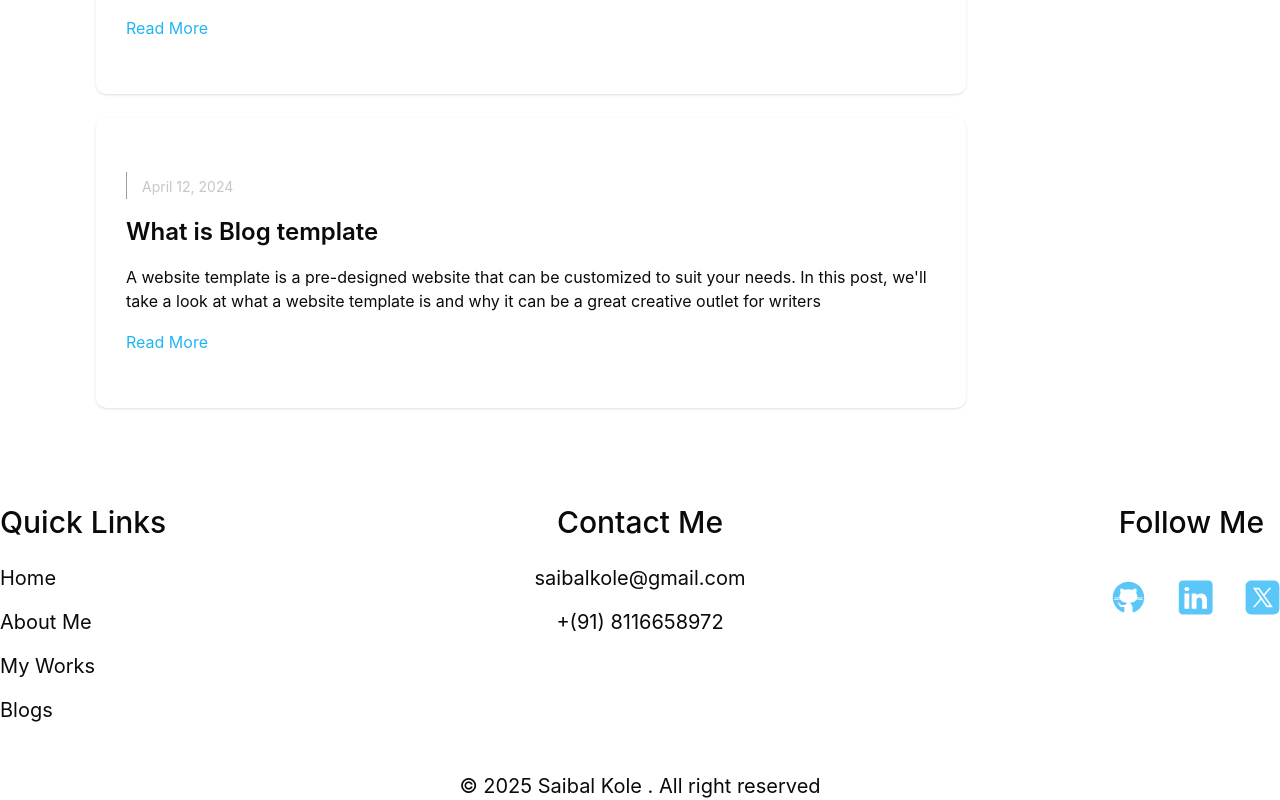
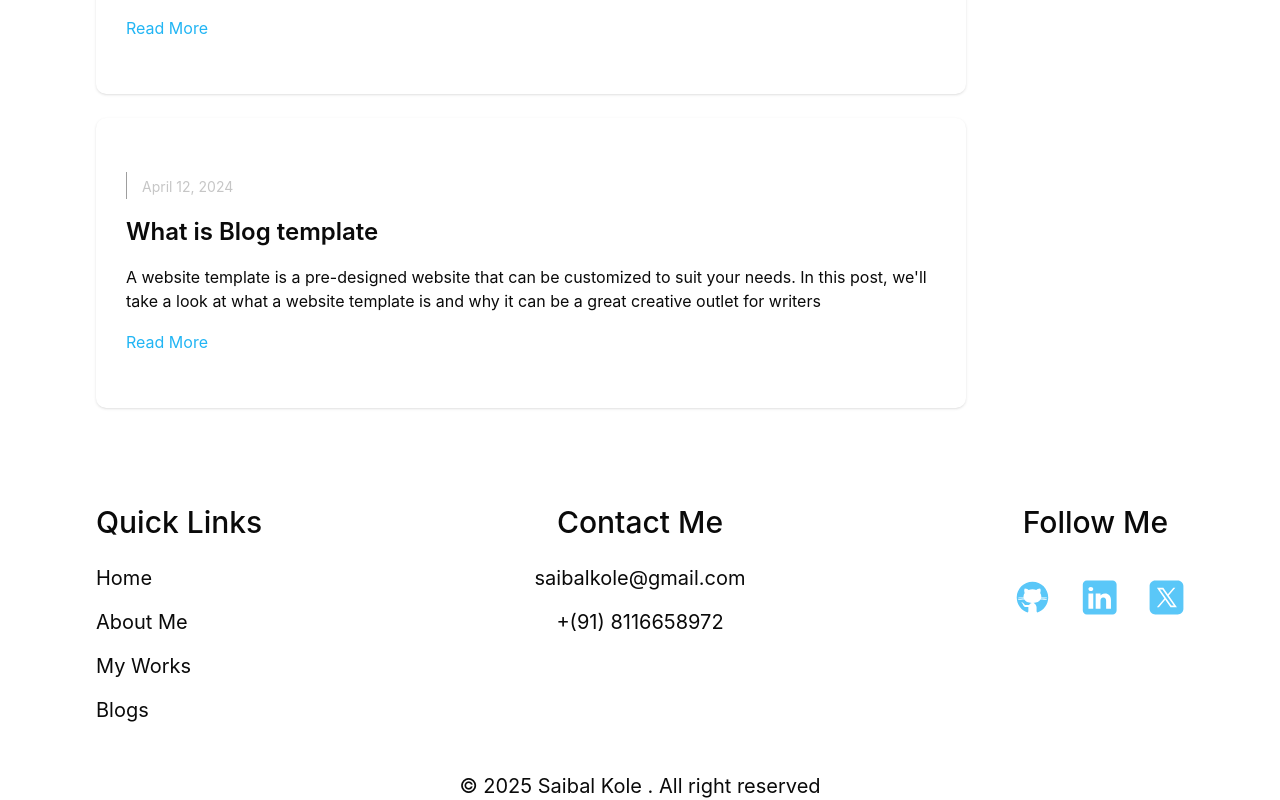
Before and after one commit to Saibalweb/my_portfolio_v2, a Next.js app: page / in a window 1280 px wide. Shown: the part 3348-4148 px from the top of the page. Built offline with nearby package versions, Linux system fonts and the light colour scheme; grey boxes are pictures that could not be loaded.

Commit message:
fixes footer

```diff
--- a/src/components/Footer.tsx
+++ b/src/components/Footer.tsx
@@ -4,8 +4,8 @@ import Link from "next/link"
 
 const Footer = () => {
   return (
-    <footer className="max-w-7xl mx-auto mt-12 sm:px-16 xl:px-0">
-      <div className="grid grid-cols-1 md:grid-cols-3 gap-8 mb-12">
+    <footer className="mx-auto mt-12 px-12 md:px-24 2xl:px-48 ">
+      <div className="grid grid-cols-1 md:grid-cols-3 gap-8 mb-12 xl:max-w-[1560px] mx-auto">
         {/* Quick Links */}
         <div>
           <h3 className="font-medium text-foreground text-3xl font-['Inter',Helvetica] mb-6">
```
